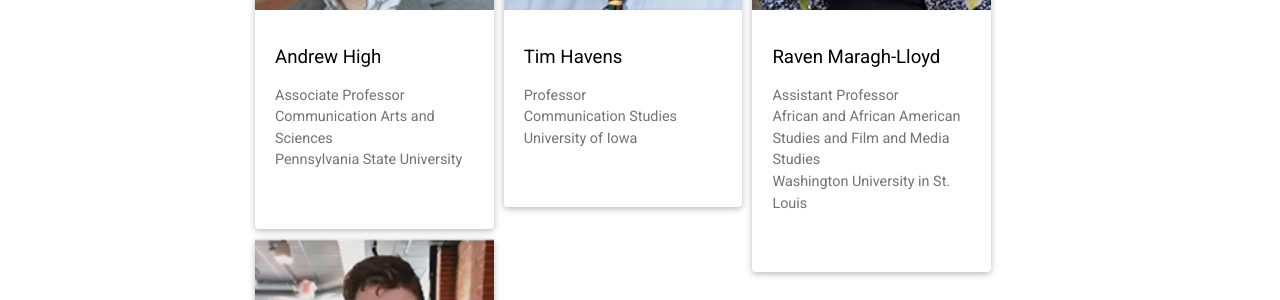
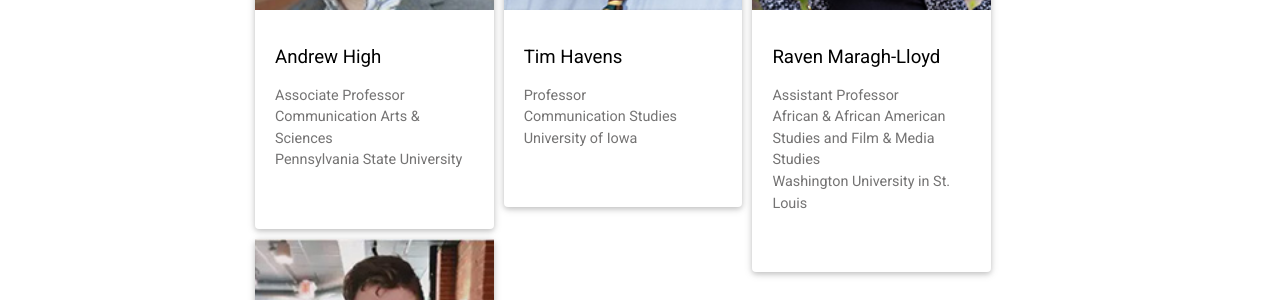
Before and after one commit to acrg-shared/acrg-shared.github.io, a Jekyll site: the page built from _pages/people.md, in a window 1280 px wide and 900 px high, scrolled down 890 px. Shown: the part 152-452 px from the top of the window. Built offline with Jekyll 4.4.1, drawn with Linux system fonts in a browser that asks for light colours; comment, search, counter and statistics services are not loaded; a style sheet for code colours, icons or effects is not loaded.

Commit message:
Update people.yml

```diff
--- a/_data/people.yml
+++ b/_data/people.yml
@@ -23,7 +23,7 @@
   url: "https://cssi.psu.edu/people/andrew-high/"
   img: "/assets/img/people/andy.jpg"
   bio: "Associate Professor"
-  dept: "Communication Arts and Sciences"
+  dept: "Communication Arts & Sciences"
   uni: "Pennsylvania State University"
   designation: ""
   category: "faculty"
@@ -43,7 +43,7 @@
   url: "https://artsci.wustl.edu/faculty-staff/raven-maragh-lloyd"
   img: "/assets/img/people/raven.jpg"
   bio: "Assistant Professor"
-  dept: "African and African American Studies and Film and Media Studies"
+  dept: "African & African American Studies and Film & Media Studies"
   uni: "Washington University in St. Louis"
   designation: ""
   category: "faculty"
```
